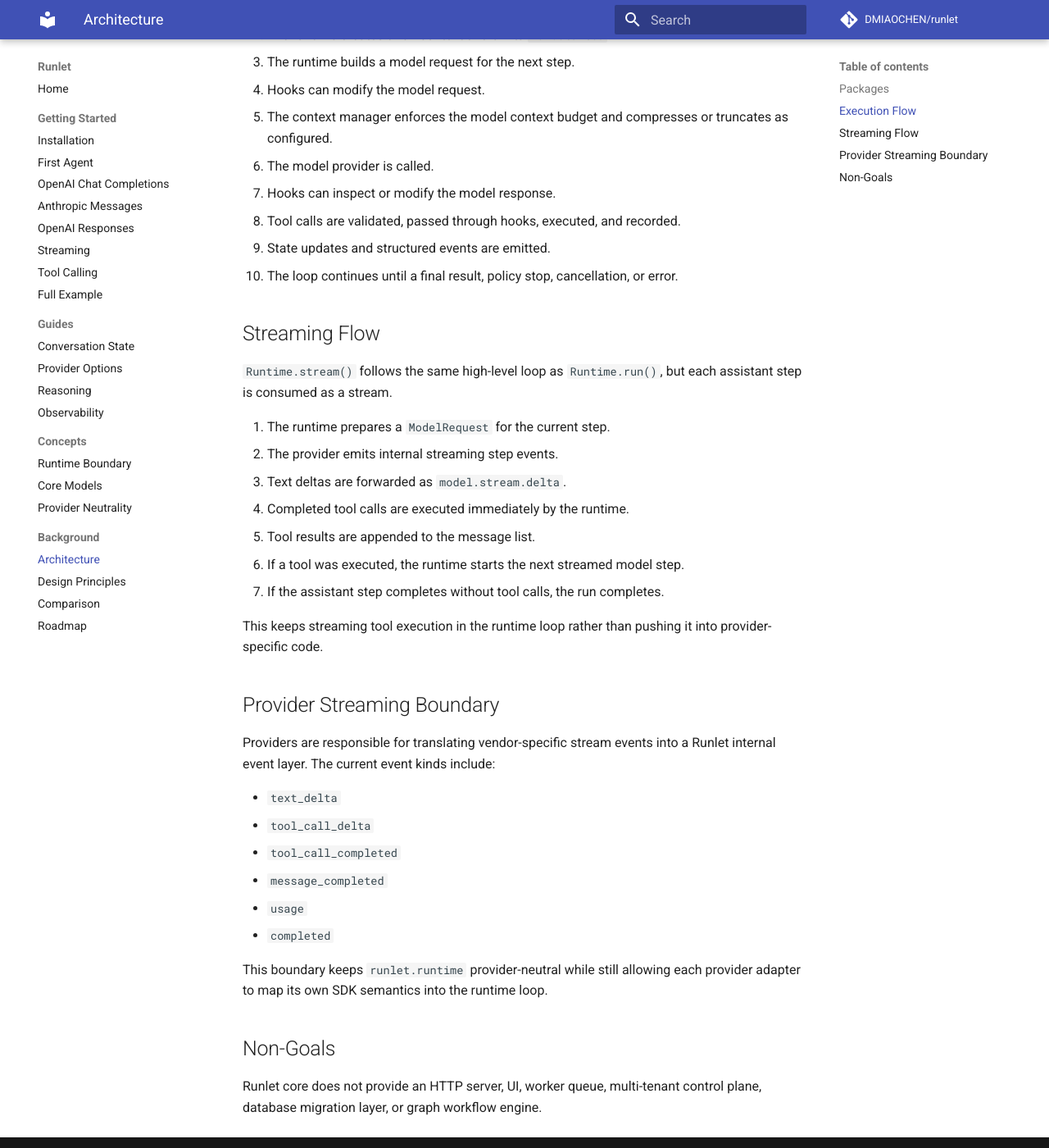
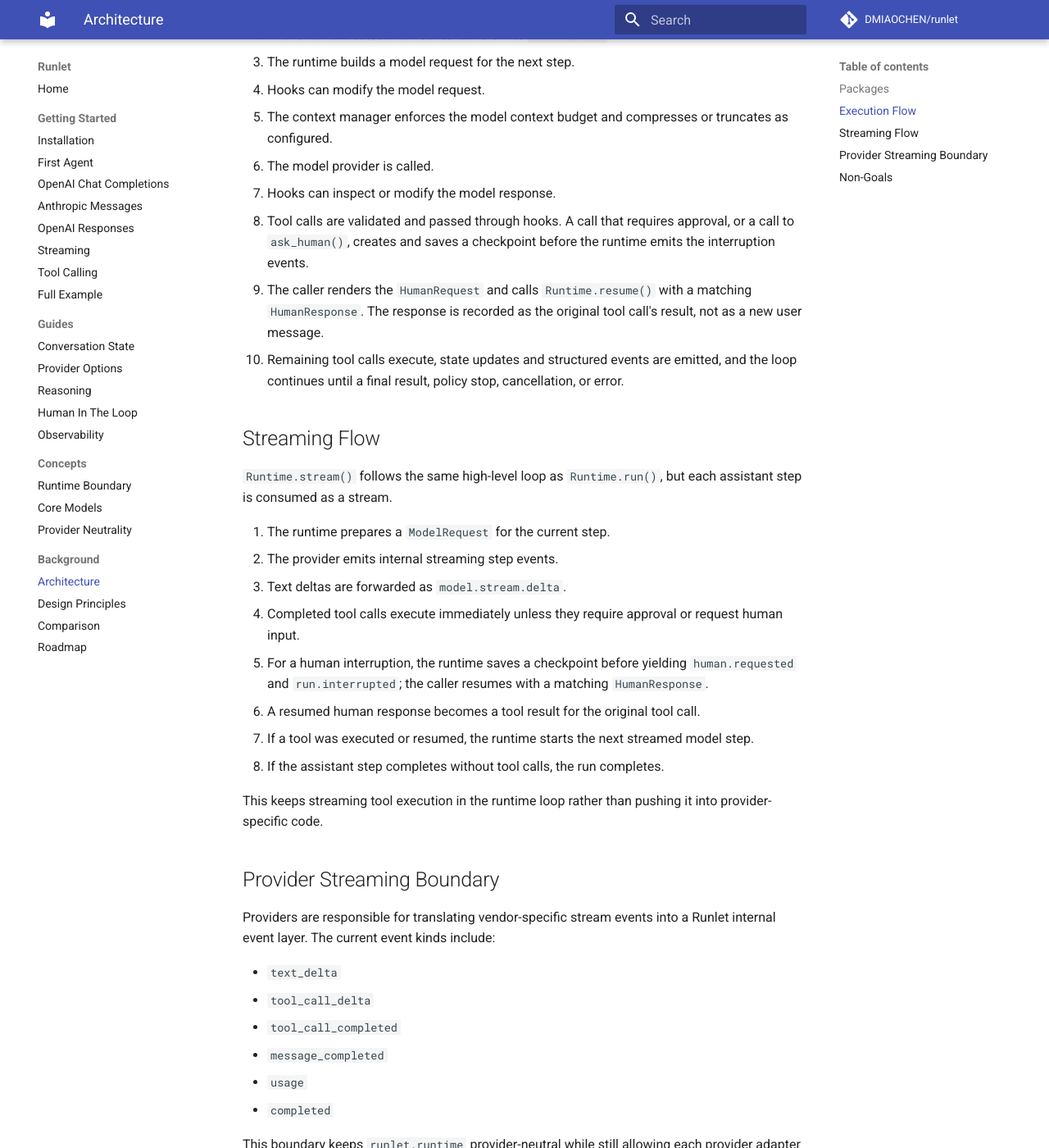
Before and after one commit to DMIAOCHEN/runlet, an MkDocs documentation site: the page built from docs/architecture.md, in a window 1280 px wide and 1400 px high, scrolled down 636 px. Shown: the whole window at 82% size. Built offline with MkDocs 1.6.1 and Material for MkDocs 9.7.7, drawn with Linux system fonts in a browser that asks for light colours; comment, search, counter and statistics services are not loaded; some of the changed text lies outside the part shown.

Commit message:
docs: describe human-in-the-loop runtime

```diff
--- a/docs/architecture.md
+++ b/docs/architecture.md
@@ -24,9 +24,9 @@
    truncates as configured.
 6. The model provider is called.
 7. Hooks can inspect or modify the model response.
-8. Tool calls are validated, passed through hooks, executed, and recorded.
-9. State updates and structured events are emitted.
-10. The loop continues until a final result, policy stop, cancellation, or error.
+8. Tool calls are validated and passed through hooks. A call that requires approval, or a call to `ask_human()`, creates and saves a checkpoint before the runtime emits the interruption events.
+9. The caller renders the `HumanRequest` and calls `Runtime.resume()` with a matching `HumanResponse`. The response is recorded as the original tool call's result, not as a new user message.
+10. Remaining tool calls execute, state updates and structured events are emitted, and the loop continues until a final result, policy stop, cancellation, or error.
 
 ## Streaming Flow
 
@@ -36,10 +36,11 @@
 1. The runtime prepares a `ModelRequest` for the current step.
 2. The provider emits internal streaming step events.
 3. Text deltas are forwarded as `model.stream.delta`.
-4. Completed tool calls are executed immediately by the runtime.
-5. Tool results are appended to the message list.
-6. If a tool was executed, the runtime starts the next streamed model step.
-7. If the assistant step completes without tool calls, the run completes.
+4. Completed tool calls execute immediately unless they require approval or request human input.
+5. For a human interruption, the runtime saves a checkpoint before yielding `human.requested` and `run.interrupted`; the caller resumes with a matching `HumanResponse`.
+6. A resumed human response becomes a tool result for the original tool call.
+7. If a tool was executed or resumed, the runtime starts the next streamed model step.
+8. If the assistant step completes without tool calls, the run completes.
 
 This keeps streaming tool execution in the runtime loop rather than pushing it
 into provider-specific code.
@@ -61,5 +62,4 @@
 
 ## Non-Goals
 
-Runlet core does not provide an HTTP server, UI, worker queue, multi-tenant
-control plane, database migration layer, or graph workflow engine.
+Runlet core does not provide a UI, HTTP API, auth, durable storage, worker queue, multi-tenant control plane, database migration layer, or graph workflow engine. A future `runlet-harness` may offer adapters for application-facing concerns, but it is not part of the core package.
--- a/mkdocs.yml
+++ b/mkdocs.yml
@@ -33,6 +33,7 @@
       - Conversation State: guides/conversation-state.md
       - Provider Options: guides/provider-options.md
       - Reasoning: guides/reasoning.md
+      - Human In The Loop: guides/human-in-the-loop.md
       - Observability: guides/observability.md
   - Concepts:
       - Runtime Boundary: concepts/runtime-boundary.md
```
Also changed, not shown: docs/guides/human-in-the-loop.md (added, +106 -0 lines), docs/guides/observability.md (+11 -0 lines), docs/index.md (+1 -0 lines), 1 other file.
